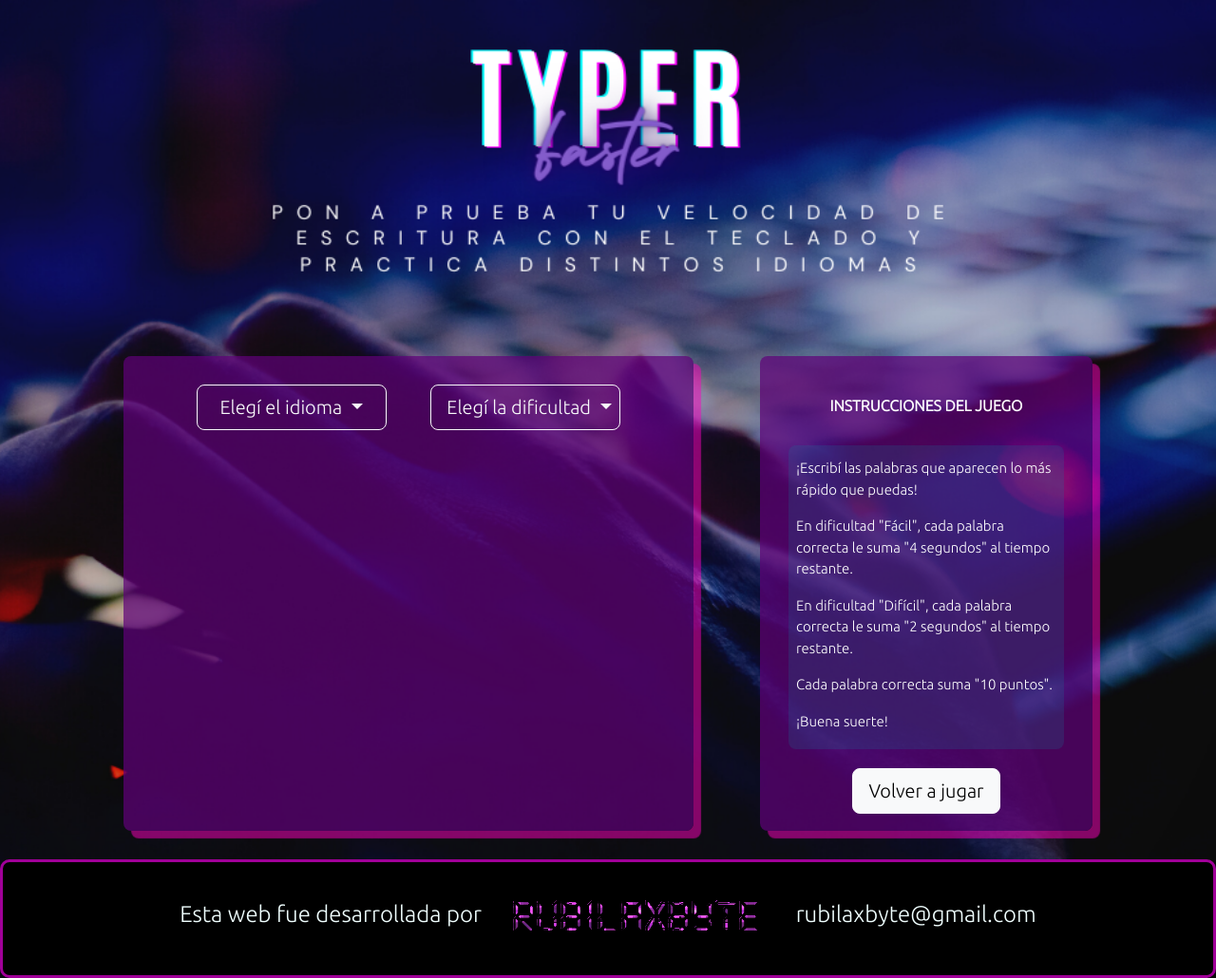
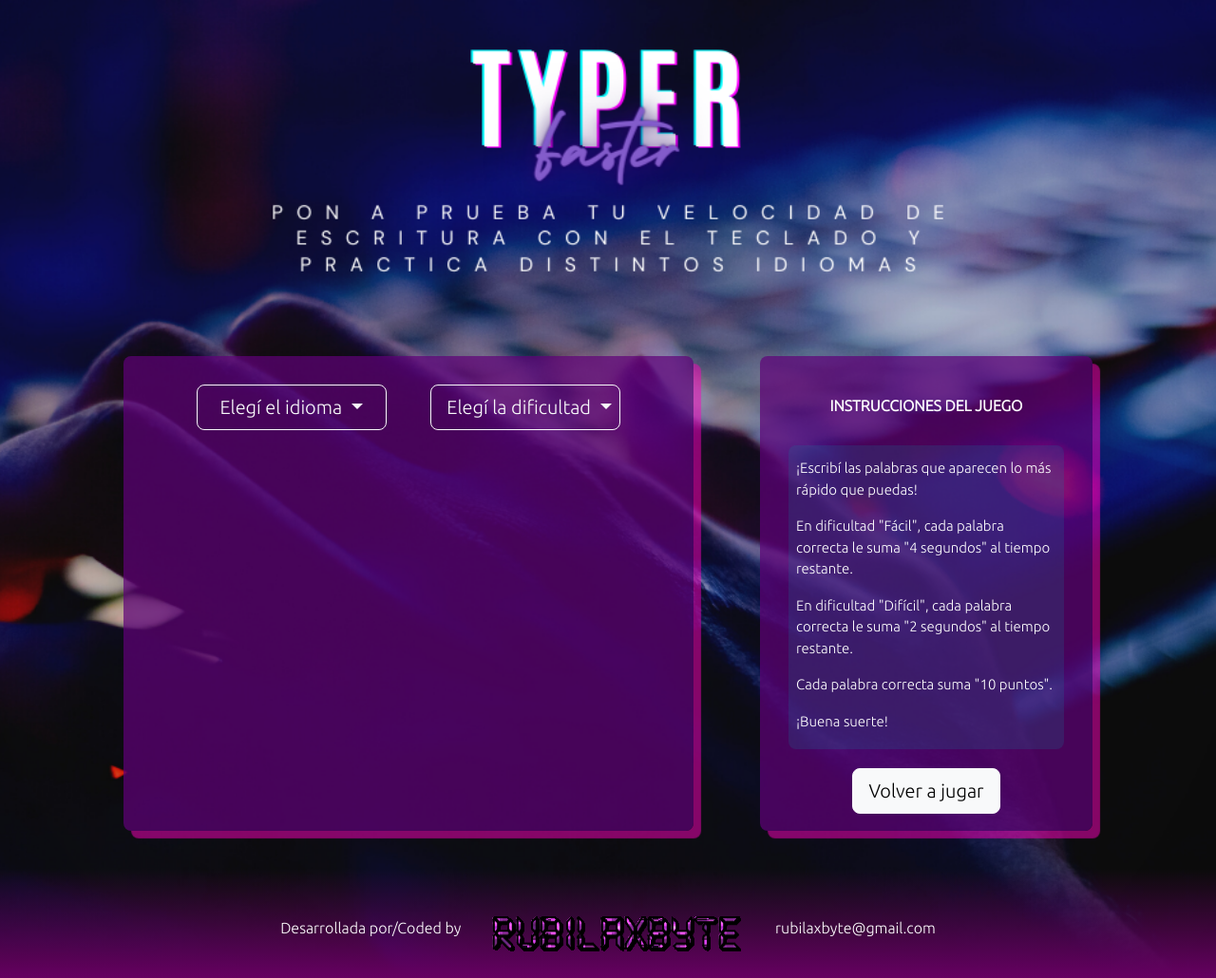
Before and after one commit to RubilaxByte/Typer-Faster, a plain HTML site: page index.html in a window 1280 px wide. Shown: the whole page at 95% size. Drawn offline with nearby package versions, Linux system fonts and the light colour scheme.

Commit message:
Version 1.3 (verificar commits de los users)

```diff
--- a/css/styleGameEspañol.css
+++ b/css/styleGameEspañol.css
@@ -9,9 +9,8 @@
 #divFooter{
     display: flex;
     justify-content: center;
-    margin-top: 30px;
-    border: 3px solid rgb(160, 0, 152);
-    border-radius: 10px;
+    margin-top: 40px;
+
     background-color:rgb(0, 0, 0);
     position: relative;
   /* Permite posicionar el footer de manera relativa */
@@ -19,12 +18,17 @@
   /* Coloca el footer en la parte inferior */
   width: 100%;
   /* Ancho del footer */
+
+  background: linear-gradient(to bottom, rgba(51, 51, 51, 0), rgb(102, 0, 97)); /* Gradiente que simula el desvanecimiento */
+  pointer-events: none; /* Evita que el desvanecimiento afecte a los elementos del footer */
 }
+
+
 
 footer {
     display: flex;
-    align-items: center;
-    padding: 40px;
+    padding-top: 50px;
+    padding-bottom: 25px;
     color: azure;
 
 }
--- a/index.html
+++ b/index.html
@@ -135,13 +135,25 @@
 
   </div>
 
+
+  <!-- -----------FORM-------------- -->
+<!--   <form action="#" method="POST">
+        <label for="nombre">Nombre:</label>
+        <input type="text" id="nombre" name="nombre" required>
+        <br>
+        <label for="comentarios">Comentarios:</label>
+        <textarea id="comentarios" name="comentarios" rows="4" cols="50"></textarea>
+        <br>
+        <input type="submit" value="Enviar Comentarios">
+    </form> -->
+
   <div id="divFooter">
     <footer>
-      <h4>Esta web fue desarrollada por</h4>
+      <p>Desarrollada por/Coded by</p>
       &nbsp;&nbsp;&nbsp;&nbsp;&nbsp;&nbsp;&nbsp;&nbsp;&nbsp;
       <img src="images/rubilaxbytefooter.gif" alt="">
       &nbsp;&nbsp;&nbsp;&nbsp;&nbsp;&nbsp;&nbsp;&nbsp;&nbsp;
-      <h4>rubilaxbyte@gmail.com</h4>
+      <p>rubilaxbyte@gmail.com</p>
     </footer>
   </div>
 
```
